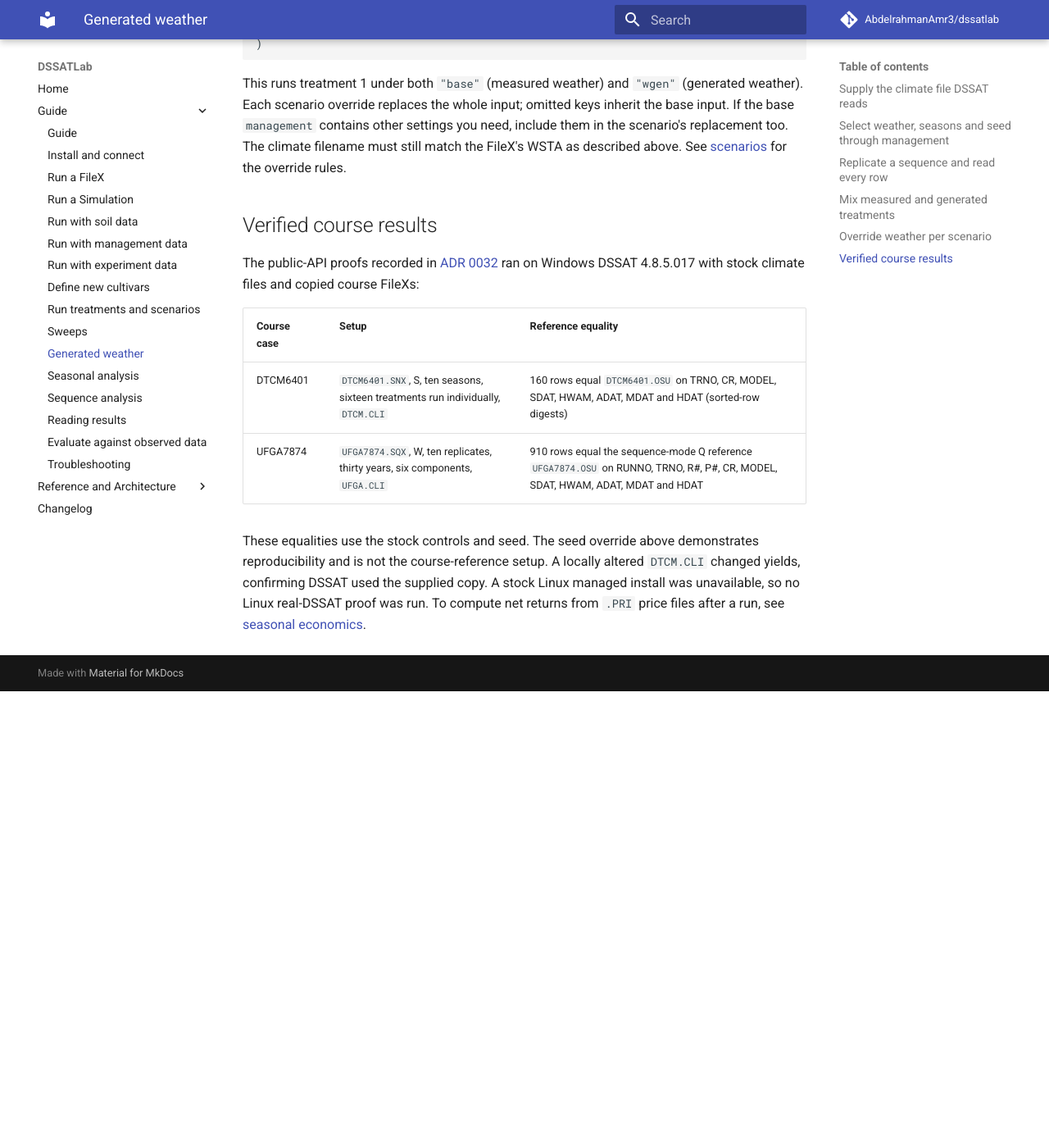
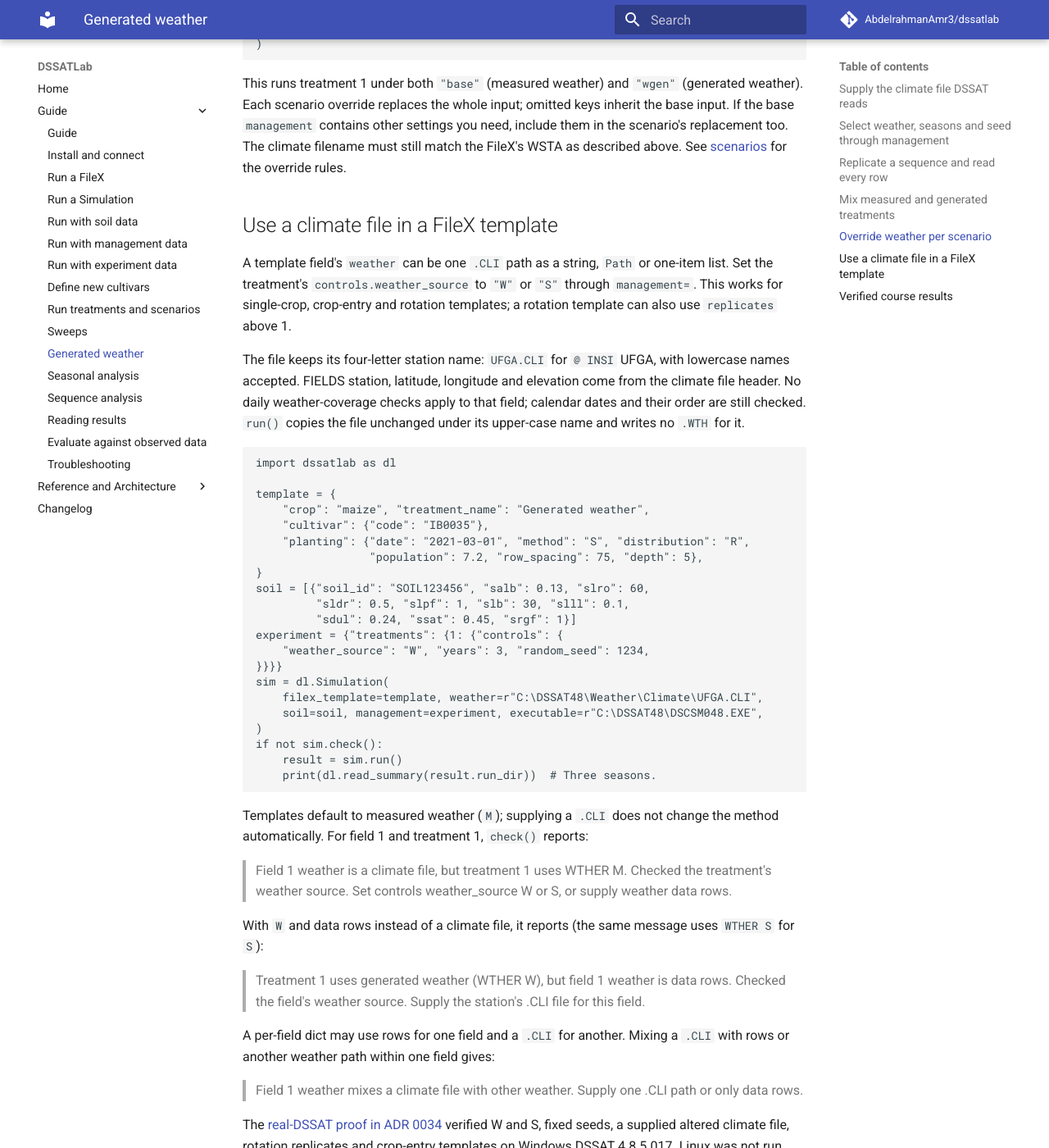
Before and after one commit to AbdelrahmanAmr3/dssatlab, an MkDocs documentation site: the page built from docs/guide/generated-weather.md, in a window 1280 px wide and 1400 px high, scrolled down 3679 px. Shown: the whole window at 82% size. Built offline with MkDocs 1.6.1 and Material for MkDocs 9.7.7, drawn with Linux system fonts in a browser that asks for light colours; comment, search, counter and statistics services are not loaded; before the commit the page ends 4522 px from its top, so only the background shows below that; some of the changed text lies outside the part shown.

Commit message:
Document climate-file FileX templates, bump to 0.21.2 (#315)
Co-Authored-By: Claude Sonnet 5.5 <noreply@anthropic.com>

````diff
--- a/docs/guide/generated-weather.md
+++ b/docs/guide/generated-weather.md
@@ -3,8 +3,8 @@
 With a copied FileX, DSSAT can generate daily weather from a station's climate
 file instead of reading measured days. Pass the existing `.CLI` file through
 `weather=` and choose WGEN (`W`) or SIMMETEO (`S`) in the treatment's controls.
-No daily weather data is needed for that treatment. FileX templates still require
-measured weather; use `filex=` for generated weather.
+No daily weather data is needed for that treatment. FileX templates can also
+use a climate file as a field's weather, as shown below.
 
 ## Supply the climate file DSSAT reads
 
@@ -12,7 +12,7 @@ The filename must be the **first four characters of the FileX field's WSTA**,
 followed by `.CLI`: `DTCM` or `DTCM6401` needs `DTCM.CLI`. Obtain the file from
 your course inputs or DSSAT's `Weather/Climate` folder and pass its path explicitly.
 dssatlab does not find it in the installation or compute it from daily weather.
-At most one climate file can be supplied.
+For a copied FileX, at most one climate file can be supplied.
 
 ```python
 import dssatlab as dl
@@ -164,6 +164,62 @@ you need, include them in the scenario's replacement too. The climate filename
 must still match the FileX's WSTA as described above. See
 [scenarios](scenarios.md#overrides-replace-the-whole-input) for the override rules.
 
+## Use a climate file in a FileX template
+
+A template field's `weather` can be one `.CLI` path as a string, `Path` or
+one-item list. Set the treatment's `controls.weather_source` to `"W"` or `"S"`
+through `management=`. This works for single-crop, crop-entry and rotation
+templates; a rotation template can also use `replicates` above 1.
+
+The file keeps its four-letter station name: `UFGA.CLI` for `@ INSI` UFGA,
+with lowercase names accepted. FIELDS station, latitude, longitude and elevation
+come from the climate file header. No daily weather-coverage checks apply to
+that field; calendar dates and their order are still checked. `run()` copies
+the file unchanged under its upper-case name and writes no `.WTH` for it.
+
+```python
+import dssatlab as dl
+
+template = {
+    "crop": "maize", "treatment_name": "Generated weather",
+    "cultivar": {"code": "IB0035"},
+    "planting": {"date": "2021-03-01", "method": "S", "distribution": "R",
+                 "population": 7.2, "row_spacing": 75, "depth": 5},
+}
+soil = [{"soil_id": "SOIL123456", "salb": 0.13, "slro": 60,
+         "sldr": 0.5, "slpf": 1, "slb": 30, "slll": 0.1,
+         "sdul": 0.24, "ssat": 0.45, "srgf": 1}]
+experiment = {"treatments": {1: {"controls": {
+    "weather_source": "W", "years": 3, "random_seed": 1234,
+}}}}
+sim = dl.Simulation(
+    filex_template=template, weather=r"C:\DSSAT48\Weather\Climate\UFGA.CLI",
+    soil=soil, management=experiment, executable=r"C:\DSSAT48\DSCSM048.EXE",
+)
+if not sim.check():
+    result = sim.run()
+    print(dl.read_summary(result.run_dir))  # Three seasons.
+```
+
+Templates default to measured weather (`M`); supplying a `.CLI` does not change
+the method automatically. For field 1 and treatment 1, `check()` reports:
+
+> Field 1 weather is a climate file, but treatment 1 uses WTHER M. Checked the treatment's weather source. Set controls weather_source W or S, or supply weather data rows.
+
+With `W` and data rows instead of a climate file, it reports (the same message
+uses `WTHER S` for `S`):
+
+> Treatment 1 uses generated weather (WTHER W), but field 1 weather is data rows. Checked the field's weather source. Supply the station's .CLI file for this field.
+
+A per-field dict may use rows for one field and a `.CLI` for another. Mixing
+a `.CLI` with rows or another weather path within one field gives:
+
+> Field 1 weather mixes a climate file with other weather. Supply one .CLI path or only data rows.
+
+The [real-DSSAT proof in ADR 0034](../adr/0034-climate-file-as-a-template-fields-weather.md#proof-on-real-dssat)
+verified W and S, fixed seeds, a supplied altered climate file, rotation
+replicates and crop-entry templates on Windows DSSAT 4.8.5.017. Linux was not run.
+
 ## Verified course results
 
 The public-API proofs recorded in [ADR 0032](../adr/0032-generated-weather-from-a-copied-climate-file.md#real-dssat-proofs)
--- a/pyproject.toml
+++ b/pyproject.toml
@@ -4,7 +4,7 @@ build-backend = "setuptools.build_meta"
 
 [project]
 name = "dssatlab"
-version = "0.21.1"
+version = "0.21.2"
 description = "A small Python interface to DSSAT-CSM: find or build DSSAT, run a FileX, or run a simulation from your own weather data."
 readme = "README.md"
 requires-python = ">=3.10"
--- a/src/dssatlab/__init__.py
+++ b/src/dssatlab/__init__.py
@@ -37,4 +37,4 @@ __all__ = ["DSSATError", "DSSATInstallError", "DSSATNotFoundError", "DSSATRunErr
            "run_sweep", "run_treatments", "combine_summaries", "summarize_seasons", "write_scenario_template",
            ]
 
-__version__ = "0.21.1"
+__version__ = "0.21.2"
````
Also changed, not shown: CHANGELOG.md (+5 -0 lines), 1 other file.
